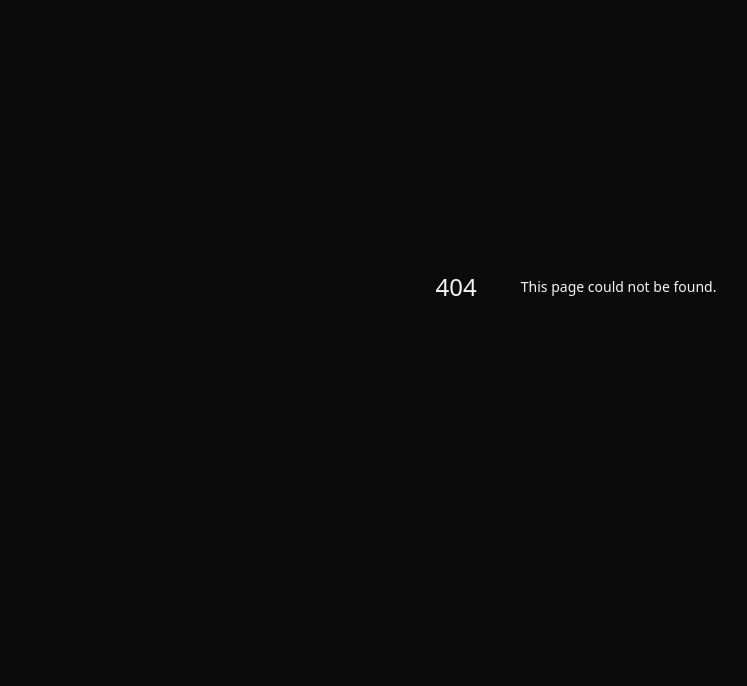
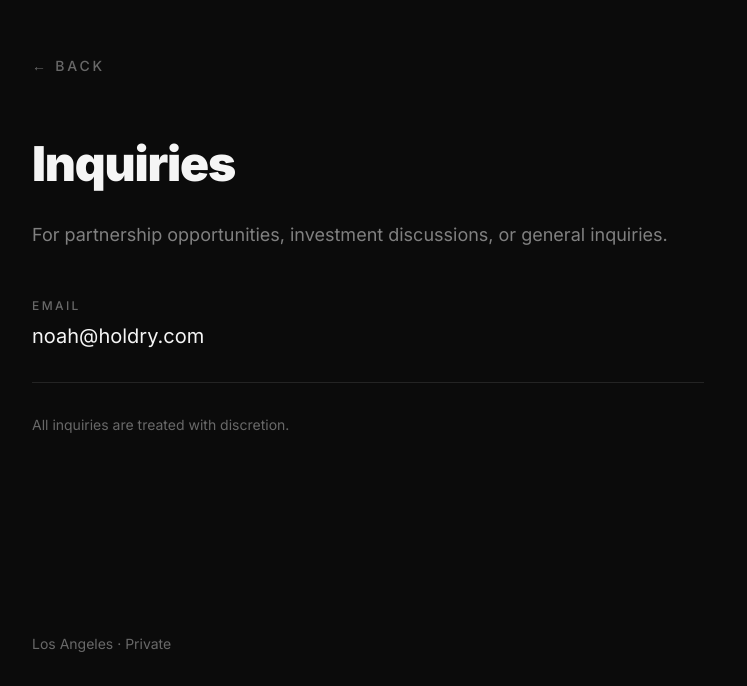
Before and after one commit to 7vw5pwdknv-spec/withpane.com, a Next.js app: page /contact in a window 1280 px wide. Before the commit this address had no page. Shown: the part 114-800 px from the top of the page, without its empty margins (64-811 px from the left). Built offline with nearby package versions, Linux system fonts and the light colour scheme.

Commit message:
Add minimal contact page

```diff
--- /dev/null
+++ b/src/app/(site)/contact/page.tsx
@@ -0,0 +1,48 @@
+import Link from "next/link";
+
+export default function ContactPage() {
+  return (
+    <div className="min-h-screen flex flex-col">
+      <main className="flex-1 flex flex-col justify-center px-6 md:px-12 lg:px-24 py-20">
+        <div className="max-w-2xl">
+          <Link
+            href="/"
+            className="text-sm font-medium tracking-[0.2em] uppercase text-sand/40 hover:text-sand/60 transition-colors mb-16 inline-block"
+          >
+            ← Back
+          </Link>
+
+          <h1 className="text-4xl md:text-5xl font-black tracking-tight text-sand mb-8">
+            Inquiries
+          </h1>
+
+          <p className="text-lg text-sand/50 leading-relaxed mb-12">
+            For partnership opportunities, investment discussions, or general inquiries.
+          </p>
+
+          <div className="space-y-8">
+            <div>
+              <p className="text-xs font-medium tracking-[0.2em] uppercase text-sand/40 mb-2">Email</p>
+              <a
+                href="mailto:noah@holdry.com"
+                className="text-xl text-sand hover:text-sand/70 transition-colors"
+              >
+                noah@holdry.com
+              </a>
+            </div>
+
+            <div className="border-t border-white/10 pt-8">
+              <p className="text-sm text-sand/40">
+                All inquiries are treated with discretion.
+              </p>
+            </div>
+          </div>
+        </div>
+      </main>
+
+      <footer className="px-6 md:px-12 lg:px-24 py-8 text-sm text-sand/40">
+        <span>Los Angeles · Private</span>
+      </footer>
+    </div>
+  );
+}
```
